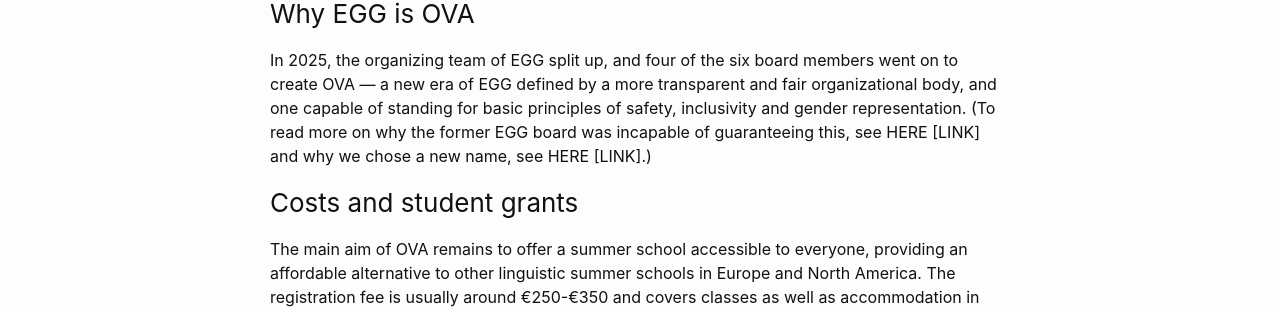
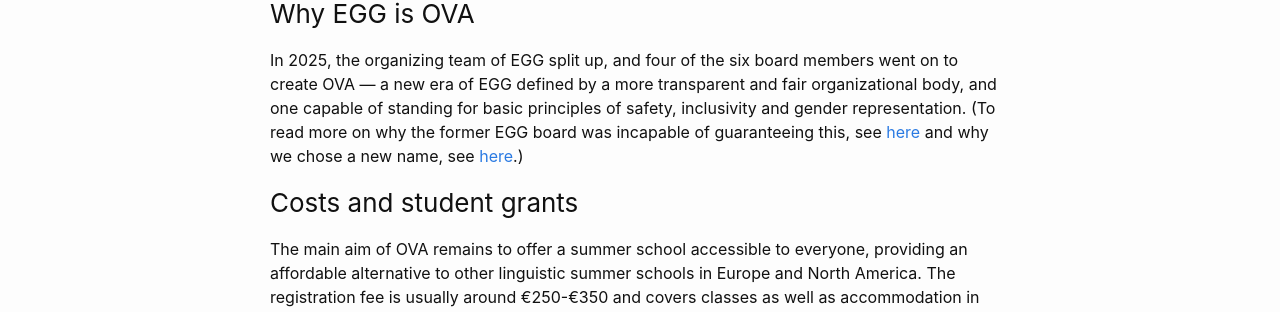
Before and after one commit to ovaschool/ovaschool.github.io, a Jekyll site: the page built from staticpages/about.markdown, in a window 1280 px wide. Shown: the part 383-695 px from the top of the page. Built offline with Jekyll 4.4.1, drawn with Linux system fonts in a browser that asks for light colours.

Commit message:
Update about.markdown

```diff
--- a/staticpages/about.markdown
+++ b/staticpages/about.markdown
@@ -11,7 +11,7 @@ The OVA (Omnes Voces Acceptamus) Summer School is the successor to what was form
 
 ### Why EGG is OVA
 
-In 2025, the organizing team of EGG split up, and four of the six board members went on to create OVA — a new era of EGG defined by a more transparent and fair organizational body, and one capable of standing for basic principles of safety, inclusivity and gender representation. (To read more on why the former EGG board was incapable of guaranteeing this, see HERE [LINK] and why we chose a new name, see HERE [LINK].)
+In 2025, the organizing team of EGG split up, and four of the six board members went on to create OVA — a new era of EGG defined by a more transparent and fair organizational body, and one capable of standing for basic principles of safety, inclusivity and gender representation. (To read more on why the former EGG board was incapable of guaranteeing this, see [here]([url](https://ovaschool.github.io/2025/11/02/clarification.html)) and why we chose a new name, see [here]([url](https://ovaschool.github.io/introducing-ova/)).)
 
 
 ### Costs and student grants
```
